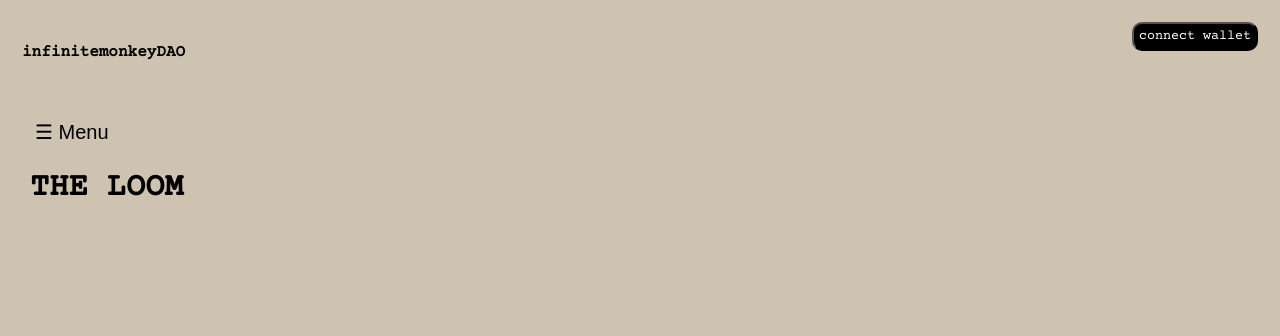
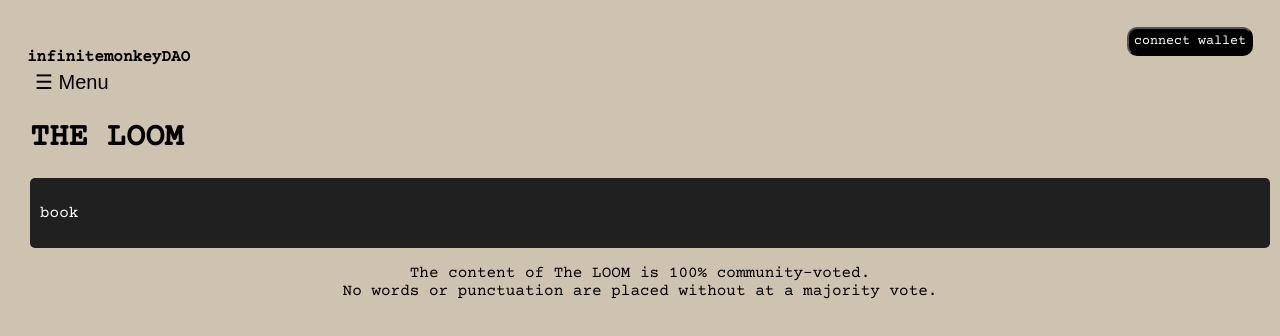
Before and after one commit to chigityk/infinitemonkeyDAO, a React (Create React App) app in the folder infinite_monkey/: page /book in a window 1280 px wide. Shown: the top 336 px of the page. Built offline with nearby package versions, Linux system fonts and the light colour scheme.

Commit message:
adjustments

```diff
--- a/infinite_monkey/src/App.css
+++ b/infinite_monkey/src/App.css
@@ -18,6 +18,8 @@
   background-color: var(--primary-bg);
   color: var(--secondary-text);
   size: 100%;
+  height: 25px;
+  padding: 5px;
   display: flex;
   justify-content: space-between;
 }
--- a/infinite_monkey/src/components/Navbar.css
+++ b/infinite_monkey/src/components/Navbar.css
@@ -63,7 +63,7 @@
   }
 
   .openbtn:hover {
-    background-color: #f1f1f1;
+    color: #f1f1f1;
   }
 
   /* Style page content - use this if you want to push the page content to the right when you open the side navigation */
--- a/infinite_monkey/src/pages/Book.js
+++ b/infinite_monkey/src/pages/Book.js
@@ -1,5 +1,19 @@
 const Book = () => {
-    return <h1>THE LOOM</h1>;
+    return (
+      <>
+      <h1>THE LOOM</h1>
+      <div className="loom">
+        <p>book</p>
+      </div>
+      <div className="loomfoot">
+        <p>
+          The content of The LOOM is 100% community-voted. <br></br>
+          No words or punctuation are placed without at a majority vote.
+        </p>
+      </div>
+
+      </>
+    )
   };
 
   export default Book;
--- a/infinite_monkey/src/pages/NoPage.js
+++ b/infinite_monkey/src/pages/NoPage.js
@@ -1,5 +1,12 @@
 const NoPage = () => {
-    return <h1>404</h1>;
+    return (
+      <>
+      <div className="errorcontain">
+        <h1>404</h1>
+        <p>Sorry, our monkeys haven't written that part yet.</p>
+      </div>
+      </>
+    )
   };
 
   export default NoPage;
--- a/infinite_monkey/src/pages/Pages.css
+++ b/infinite_monkey/src/pages/Pages.css
@@ -14,3 +14,21 @@ body {
     color: var(--secondary-text);
     margin: 10px;
 }
+
+.errorcontain {
+  text-align: center;
+}
+
+.loom {
+  background-color: #202020;
+  width: 100%;
+  padding: 10px;
+  color: var(--primary-text);
+  border: none;
+  border-radius: 5px;
+  box-shadow: 3px;
+}
+
+.loomfoot {
+  text-align: center;
+}
```
